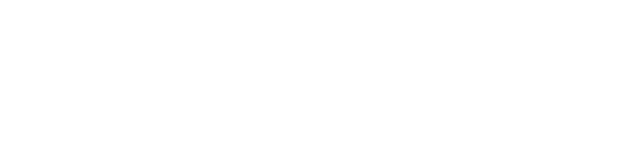
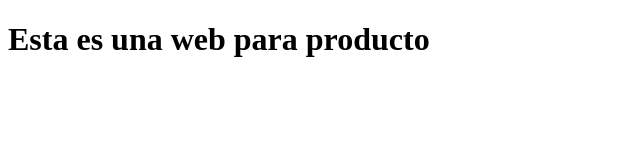
Before and after one commit to matty0709/interfaz-usuario, a plain HTML site: page index.html in a window 1280 px wide. Shown: the whole page, without its empty margins (0-640 px from the left). Drawn offline with Linux system fonts and the light colour scheme.

Commit message:
se le agrega titulo a la pagina

```diff
--- a/index.html
+++ b/index.html
@@ -7,6 +7,6 @@
     <title>Mi primera WEB</title>
 </head>
 <body>
-
+    <h1>Esta es una web para producto</h1>
 </body>
 </html>
```
